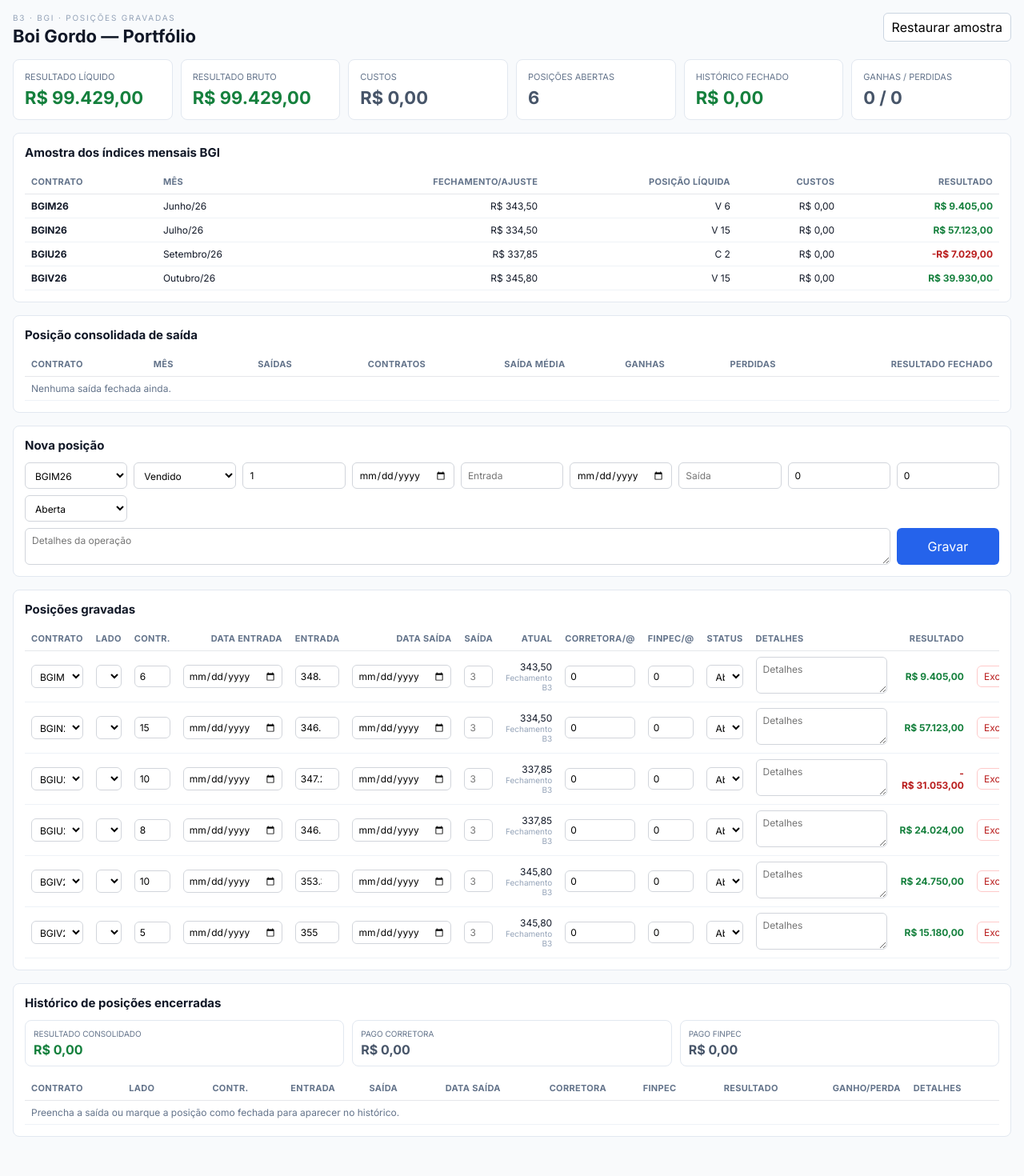
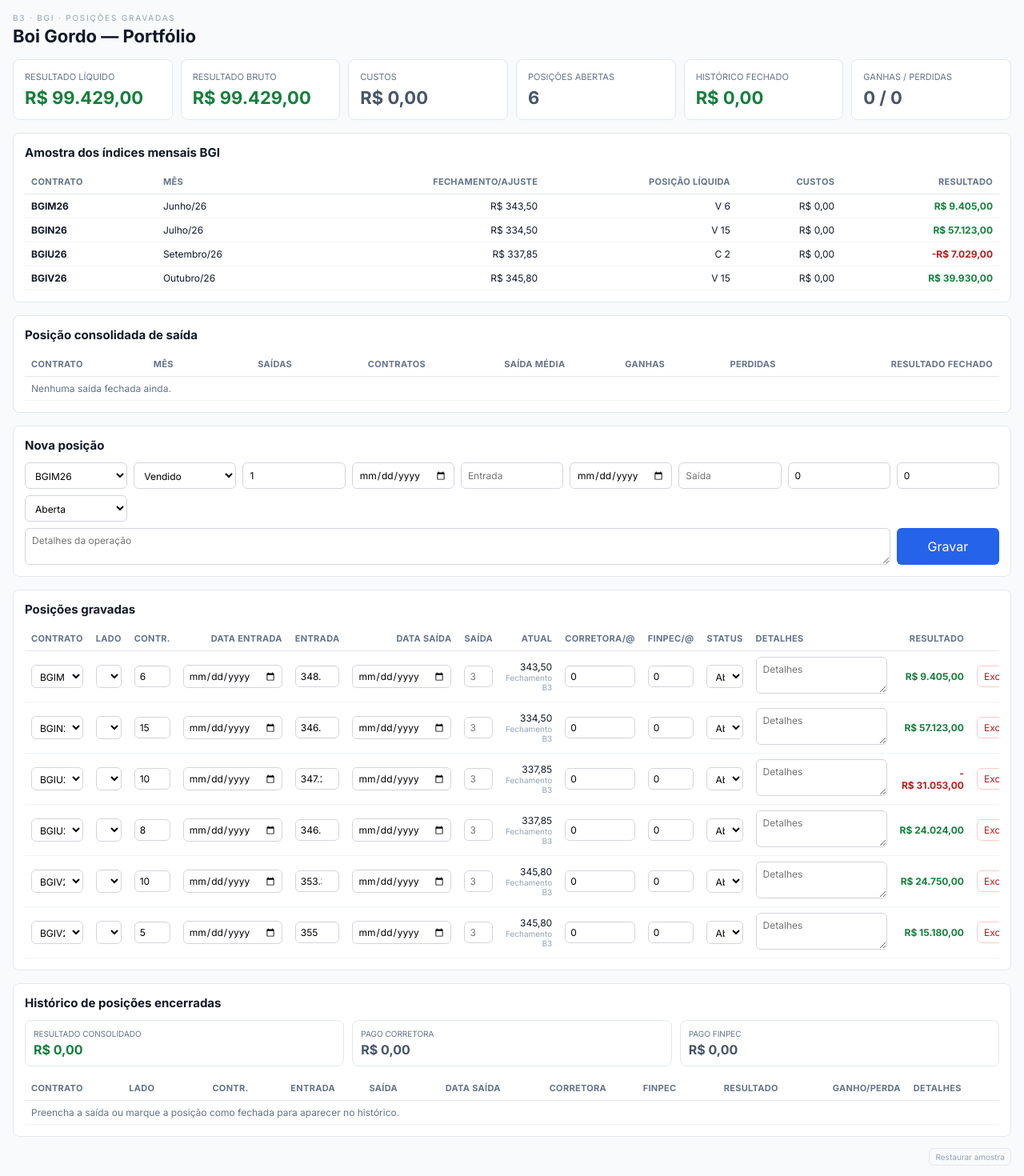
Before and after one commit to pablofaraujo/boi-gordo-portfolio, a React (Create React App) app: page / in a window 1280 px wide. Shown: the top 1470 px of the page at 80% size. Before the commit the page ends 1437 px from the top, so only its background shows below. Built offline with nearby package versions, Linux system fonts and the light colour scheme.

Commit message:
Hide sample reset action

```diff
--- a/src/App.jsx
+++ b/src/App.jsx
@@ -165,6 +165,8 @@ export default function Dashboard() {
   }
 
   function resetPositions() {
+    const confirmed = window.confirm("Isso apaga as posições gravadas neste navegador e restaura a amostra. Deseja continuar?");
+    if (!confirmed) return;
     setPositions(DEFAULT_POSITIONS);
   }
 
@@ -189,7 +191,6 @@ export default function Dashboard() {
             <div style={{ fontSize: 10, letterSpacing: 1.8, color: "#94a3b8", textTransform: "uppercase", marginBottom: 4 }}>B3 · BGI · Posições gravadas</div>
             <h1 style={{ fontSize: 22, margin: 0 }}>Boi Gordo — Portfólio</h1>
           </div>
-          <button onClick={resetPositions} style={{ border: "1px solid #cbd5e1", background: "#fff", borderRadius: 6, padding: "7px 10px", cursor: "pointer" }}>Restaurar amostra</button>
         </div>
 
         <div style={{ display: "grid", gridTemplateColumns: "repeat(auto-fit, minmax(180px, 1fr))", gap: 10, marginBottom: 16 }}>
@@ -340,6 +341,12 @@ export default function Dashboard() {
             </table>
           </div>
         </section>
+
+        <div style={{ display: "flex", justifyContent: "flex-end", marginTop: 14 }}>
+          <button onClick={resetPositions} style={{ border: "1px solid #e2e8f0", background: "transparent", color: "#94a3b8", borderRadius: 6, padding: "4px 7px", cursor: "pointer", fontSize: 10 }}>
+            Restaurar amostra
+          </button>
+        </div>
       </div>
     </div>
   );
```
